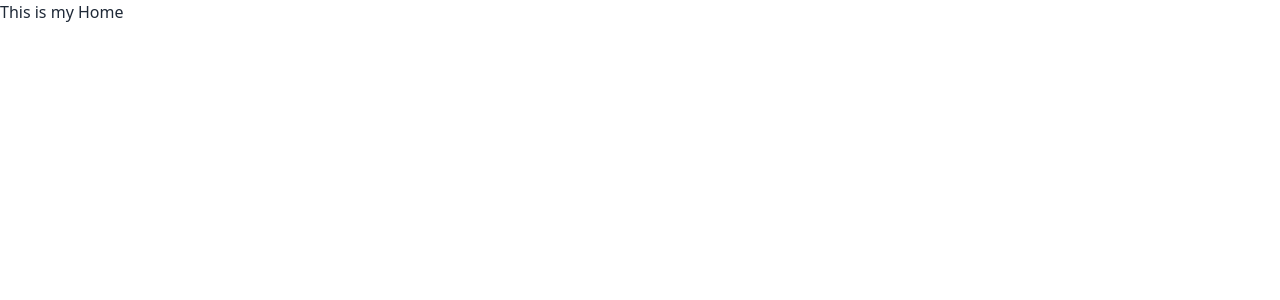
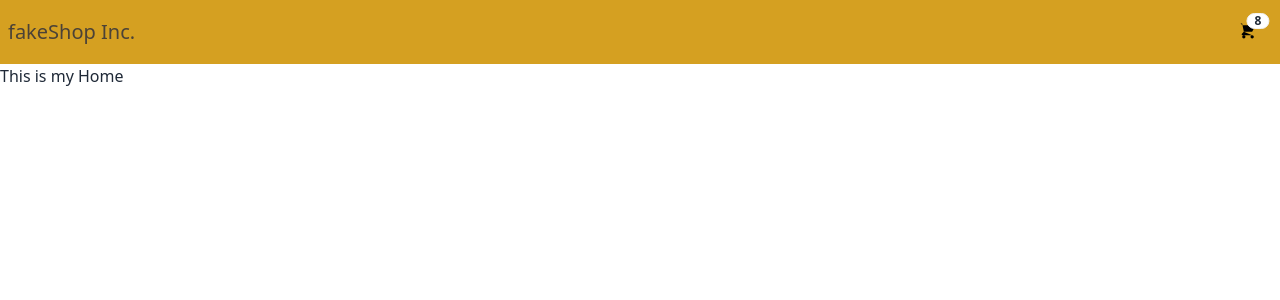
Before and after one commit to J44B/fakeshop, a React (Vite) app: page / in a window 1280 px wide. Shown: the top 300 px of the page. Built offline with nearby package versions, Linux system fonts and the light colour scheme.

Commit message:
added navbar and links to index and cart

```diff
--- a/src/components/navbar.jsx
+++ b/src/components/navbar.jsx
@@ -1,5 +1,45 @@
+import { Link } from 'react-router-dom';
+
 function Navbar() {
-    return;
+    return (
+        <div className="navbar bg-[#d5a021]">
+            <div className="flex-1">
+                <div className="text-xl text-[#4B4237]">
+                    <Link to={'/'}>fakeShop Inc.</Link>
+                </div>
+            </div>
+            <div className="flex-none">
+                <div className="dropdown dropdown-end">
+                    <div
+                        tabIndex={0}
+                        role="button"
+                        className="btn btn-ghost btn-circle"
+                    >
+                        <Link to={'cart'}>
+                            <div className="indicator">
+                                <svg
+                                    xmlns="http://www.w3.org/2000/svg"
+                                    className="h-5 w-5"
+                                    fill="[#4B4237]"
+                                    viewBox="0 0 24 24"
+                                >
+                                    <path
+                                        strokeLinecap="round"
+                                        strokeLinejoin="round"
+                                        strokeWidth="2"
+                                        d="M3 3h2l.4 2M7 13h10l4-8H5.4M7 13L5.4 5M7 13l-2.293 2.293c-.63.63-.184 1.707.707 1.707H17m0 0a2 2 0 100 4 2 2 0 000-4zm-8 2a2 2 0 11-4 0 2 2 0 014 0z"
+                                    />
+                                </svg>
+                                <span className="badge badge-sm indicator-item">
+                                    8
+                                </span>
+                            </div>
+                        </Link>
+                    </div>
+                </div>
+            </div>
+        </div>
+    );
 }
 
 export default Navbar;
--- a/src/pages/home.jsx
+++ b/src/pages/home.jsx
@@ -1,5 +1,5 @@
-function Cart() {
+function Home() {
     return <h1>This is my Home</h1>;
 }
 
-export default Cart;
+export default Home;
```
